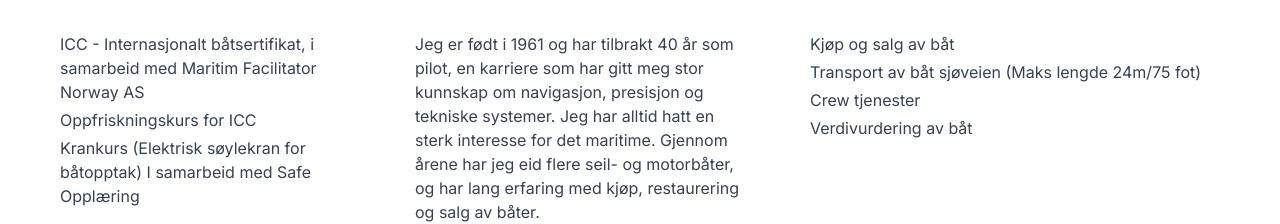
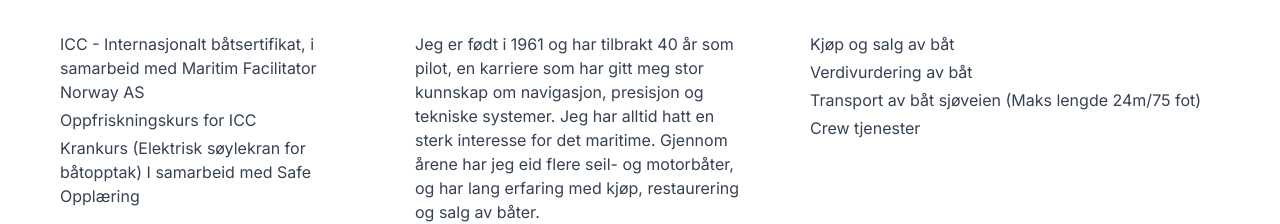
Before and after one commit to AnnaSkudsveen/js-arctic, a React (Vite) app: page / in a window 1280 px wide. Shown: the part 1084-1308 px from the top of the page. Built offline with nearby package versions, Linux system fonts and the light colour scheme.

Commit message:
fix: move some text around

```diff
--- a/src/home.jsx
+++ b/src/home.jsx
@@ -123,16 +123,16 @@ function Homepage() {
                 </li>
                 <li>
                   {language === "NO"
+                    ? "Verdivurdering av båt"
+                    : "Boat valuation"}
+                </li>
+                <li>
+                  {language === "NO"
                     ? "Transport av båt sjøveien (Maks lengde 24m/75 fot)"
                     : "Boat transport by sea (Max length 24m/75 feet)"}
                 </li>
                 <li>
                   {language === "NO" ? "Crew tjenester" : "Crew services"}
-                </li>
-                <li>
-                  {language === "NO"
-                    ? "Verdivurdering av båt"
-                    : "Boat valuation"}
                 </li>
               </ul>
             </div>
```
